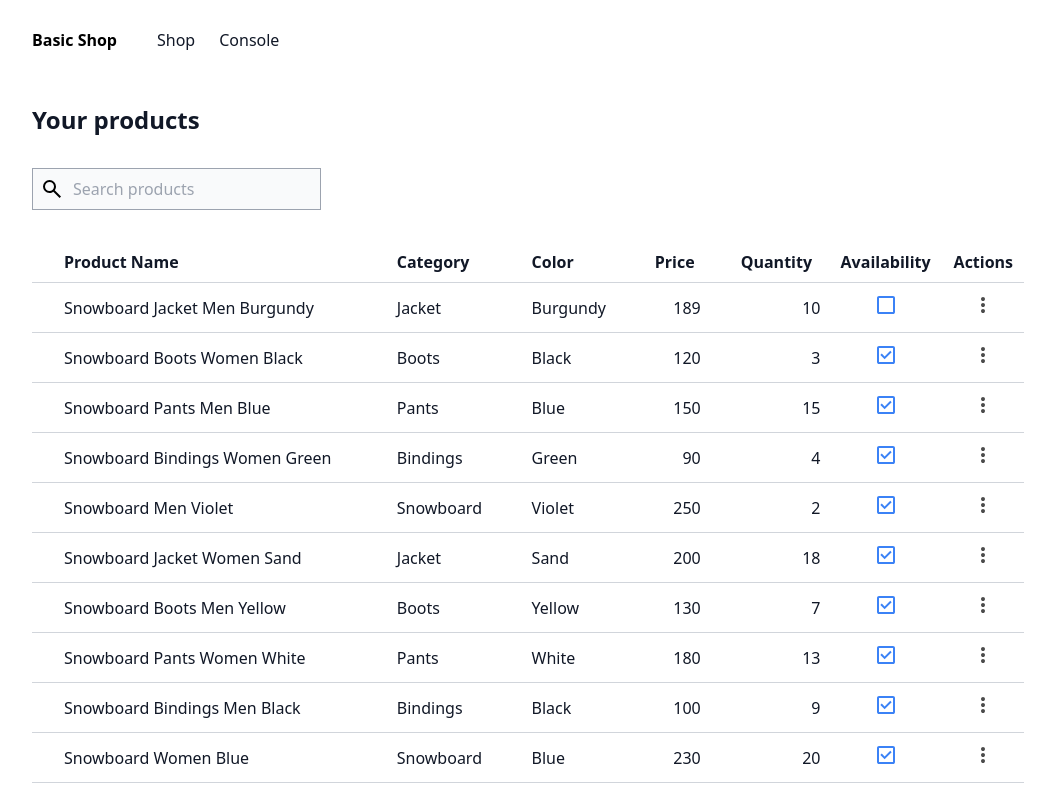
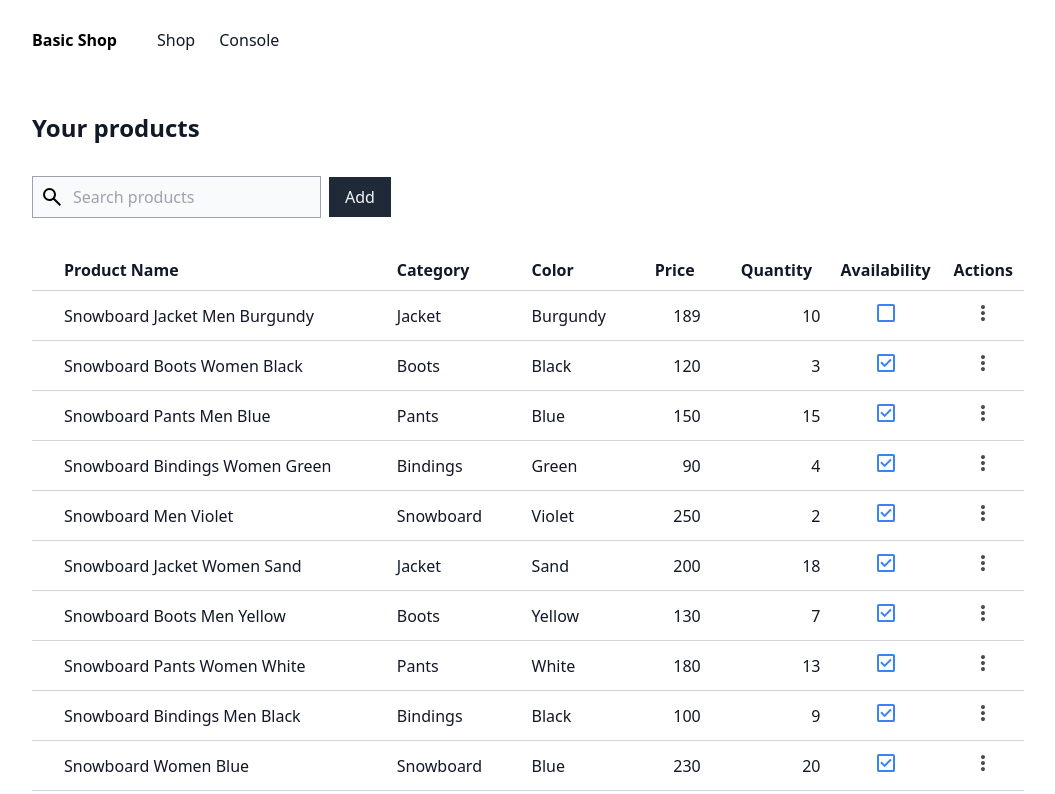
Before and after one commit to nenadpejic-org/mts-basic-shop-react-starter, a React (Vite) app: page /console in a window 1280 px wide. Shown: the top 794 px of the page, without its empty margins (112-1167 px from the left). Built offline with nearby package versions, Linux system fonts and the light colour scheme; data requests are answered from the project's data file.

Commit message:
feat(lesson-15): console page - add button, dialog

```diff
--- a/src/components/Layout.tsx
+++ b/src/components/Layout.tsx
@@ -11,7 +11,7 @@ const Layout = ({ headerType }: Props) => {
     <div className="flex min-h-screen flex-col">
       <Header type={headerType} />
 
-      <main className="mt-[72px] grow">
+      <main className="mt-[80px] grow">
         <Outlet />
       </main>
 
--- a/src/components/pages/ConsolePage.tsx
+++ b/src/components/pages/ConsolePage.tsx
@@ -4,6 +4,7 @@ import { Product } from '@/services/products'
 import { ChangeEvent, useEffect, useState } from 'react'
 import Button from '../ui/Button'
 import Checkbox from '../ui/Checkbox'
+import Dialog from '../ui/Dialog'
 import DropdownMenu from '../ui/DropdownMenu'
 import Heading from '../ui/Heading'
 import Table, { TableConfig } from '../ui/Table'
@@ -76,12 +77,21 @@ const ConsolePage = () => {
       <div className="container">
         <Heading>Your products</Heading>
 
-        <TextInput
-          className="mt-8"
-          placeholder="Search products"
-          iconBefore="search"
-          onChange={handleSearch}
-        />
+        <div className="mt-8 flex items-center gap-2">
+          <TextInput
+            className="w-full lg:w-auto"
+            placeholder="Search products"
+            iconBefore="search"
+            onChange={handleSearch}
+          />
+
+          <Dialog
+            trigger={<Button>Add</Button>}
+            header={<Heading as="h2">Add Product</Heading>}
+          >
+            {/* // TODO: Add content */}
+          </Dialog>
+        </div>
 
         <Table
           className="mt-8 w-full"
--- a/src/components/ui/BasicInput.tsx
+++ b/src/components/ui/BasicInput.tsx
@@ -15,8 +15,8 @@ const BasicInput = forwardRef(
     ref: ForwardedRef<HTMLInputElement>,
   ) => {
     return (
-      <div className="inline-block">
-        <div className="relative inline-block">
+      <div className="inline-block w-full">
+        <div className="relative inline-block w-full">
           {iconBefore && (
             <Icon
               className="pointer-events-none absolute left-2 top-1/2 -translate-y-1/2"
@@ -26,7 +26,7 @@ const BasicInput = forwardRef(
           <input
             id={id}
             className={twMerge(
-              'border border-gray-400 bg-gray-50 px-4 py-2 text-gray-900 placeholder:text-gray-400 disabled:cursor-not-allowed disabled:opacity-50',
+              'w-full border border-gray-400 bg-gray-50 px-4 py-2 text-gray-900 placeholder:text-gray-400 disabled:cursor-not-allowed disabled:opacity-50',
               iconAfter && 'pr-10',
               iconBefore && 'pl-10',
               error && 'border-red-500',
--- a/src/components/ui/Button.tsx
+++ b/src/components/ui/Button.tsx
@@ -4,7 +4,8 @@ import Icon, { IconName } from './Icon'
 
 const buttonVariants = {
   primary: 'bg-gray-800 text-gray-100',
-  secondary: 'bg-white text-gray-900',
+  secondary: 'bg-gray-100 text-gray-900',
+  ghost: 'bg-transparent text-gray-900 hover:bg-gray-100',
   icon: 'p-0 opacity-70 hover:opacity-100',
 }
 
--- /dev/null
+++ b/src/components/ui/Dialog.tsx
@@ -0,0 +1,93 @@
+import { ReactNode, useEffect, useState } from 'react'
+import { createPortal } from 'react-dom'
+import { twMerge } from 'tailwind-merge'
+import Button from './Button'
+import Icon from './Icon'
+
+type Props = {
+  trigger: ReactNode
+  children?: ReactNode
+  className?: string
+  contentClassName?: string
+  footer?: ReactNode
+  header?: ReactNode
+  triggerClassName?: string
+}
+
+const Dialog = ({
+  trigger,
+  children,
+  contentClassName,
+  header,
+  footer,
+  triggerClassName,
+}: Props) => {
+  const [open, setOpen] = useState(false)
+
+  const handleOpen = () => {
+    setOpen(true)
+  }
+
+  const handleClose = () => {
+    setOpen(false)
+  }
+
+  useEffect(() => {
+    if (open) {
+      document.body.setAttribute(
+        'style',
+        `position: fixed !important; left: 0px; right: 0px; top: 0px; height: auto; pointer-events: none;`,
+      )
+    } else {
+      document.body.removeAttribute('style')
+    }
+  }, [open])
+
+  return (
+    <>
+      {/* Trigger */}
+      <div className={triggerClassName} onClick={handleOpen}>
+        {trigger}
+      </div>
+
+      {open &&
+        createPortal(
+          // Overlay
+          <div
+            className="pointer-events-auto fixed inset-0 z-10 grid place-items-center overflow-y-auto bg-black/80"
+            onClick={handleClose}
+          >
+            {/* Content */}
+            <div
+              onClick={(e) => e.stopPropagation()}
+              className={twMerge(
+                'pointer-events-auto bg-white lg:m-4',
+                contentClassName,
+              )}
+            >
+              {/* Header */}
+              <div className="flex items-center justify-between gap-2 p-4 text-center lg:text-start">
+                <Icon className="lg:hidden" icon="placeholder" />
+                {header}
+                <Button
+                  className="self-start"
+                  variant="icon"
+                  icon="close"
+                  onClick={handleClose}
+                />
+              </div>
+
+              {/* Main */}
+              {children}
+
+              {/* Footer */}
+              {footer && <div className="mt-auto p-4">{footer}</div>}
+            </div>
+          </div>,
+          document.body,
+        )}
+    </>
+  )
+}
+
+export default Dialog
```
